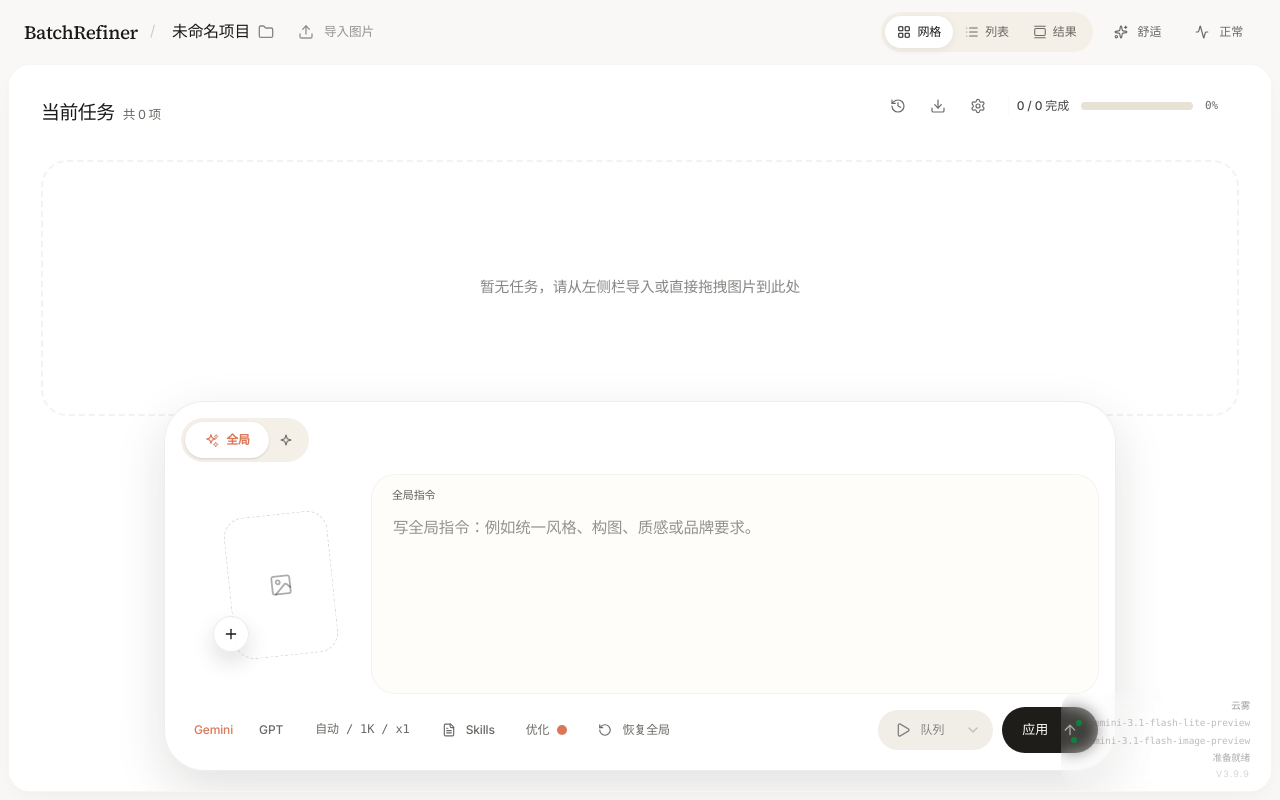
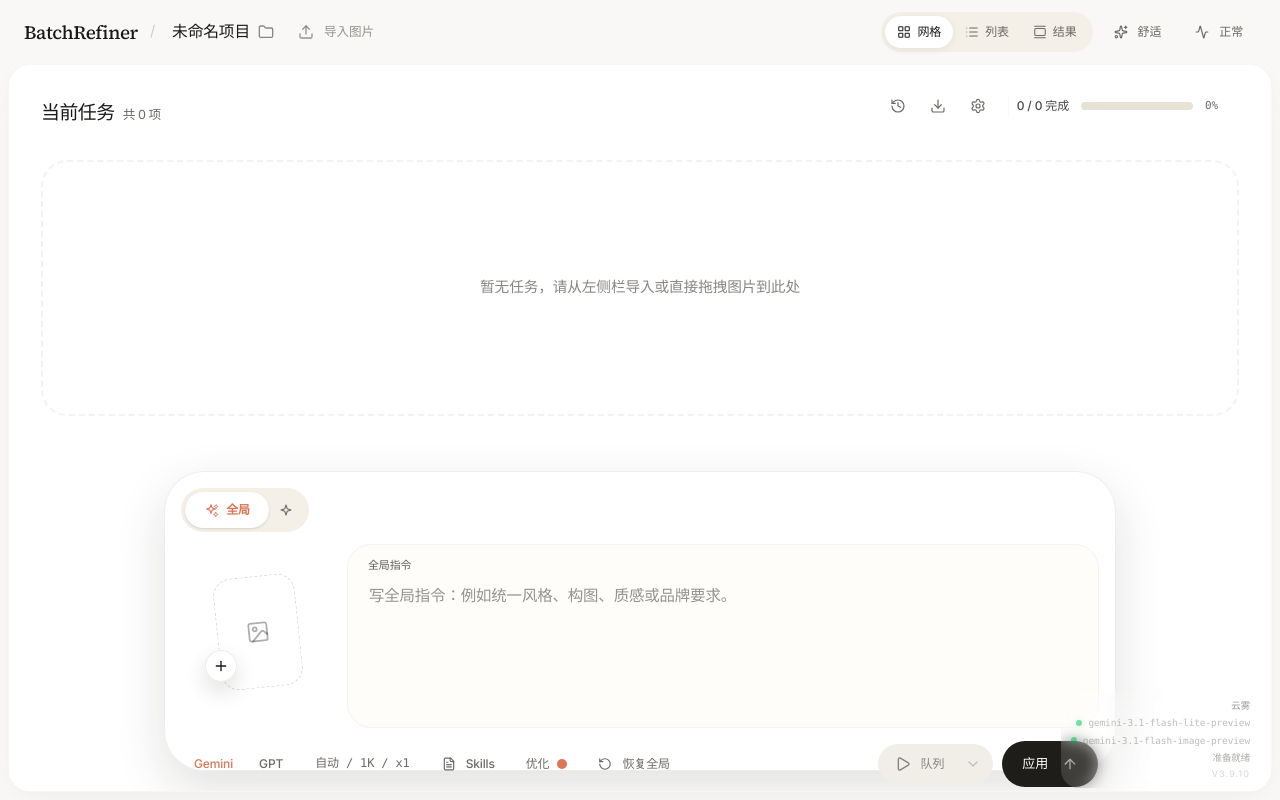
Before and after one commit to Hill2048/BatchRefiner, a React (Vite) app: page / in a window 1280 px wide. Built offline with nearby package versions, Linux system fonts and the light colour scheme.

Commit message:
Compress floating dock height

```diff
--- a/package.json
+++ b/package.json
@@ -1,8 +1,8 @@
 {
   "name": "batch-refiner",
   "private": true,
-  "version": "3.9.9",
-  "appVersion": "3.9.9",
+  "version": "3.9.10",
+  "appVersion": "3.9.10",
   "type": "module",
   "scripts": {
     "dev": "vite --port=3000 --host=0.0.0.0",
--- a/src/components/workspace/FloatingTaskDock.tsx
+++ b/src/components/workspace/FloatingTaskDock.tsx
@@ -269,11 +269,11 @@ function FloatingReferenceStack({
 }) {
   const previewImages = images.slice(0, 5);
   const hasImages = previewImages.length > 0;
-  const expandedWidth = hasImages ? Math.max(174, 184 + (previewImages.length - 1) * 108) : 174;
+  const expandedWidth = hasImages ? Math.max(150, 160 + (previewImages.length - 1) * 92) : 150;
 
   return (
     <div
-      className={`group/reference flex h-[210px] w-[174px] shrink-0 flex-col rounded-[26px] p-4 transition-[width,background-color,box-shadow,ring-color] duration-700 ease-[cubic-bezier(0.16,1,0.3,1)] hover:w-[var(--expanded-reference-width)] ${
+      className={`group/reference flex h-[162px] w-[150px] shrink-0 flex-col rounded-[24px] p-3 transition-[width,background-color,box-shadow,ring-color] duration-700 ease-[cubic-bezier(0.16,1,0.3,1)] hover:w-[var(--expanded-reference-width)] ${
         isDragging
           ? 'w-[var(--expanded-reference-width)] bg-button-main/[0.06] ring-1 ring-button-main/30'
           : 'bg-transparent hover:bg-black/[0.018]'
@@ -284,12 +284,12 @@ function FloatingReferenceStack({
         {hasImages ? (
           previewImages.map((image, index) => {
             const stackOffset = Math.min(index, 3);
-            const stackTransform = `translateX(${stackOffset * 13}px) rotate(${[-12, -4, 5, 12][stackOffset]}deg)`;
-            const spreadTransform = `translateX(${index * 108}px) rotate(${[-8, -4, 2, 7, -5][index] || 0}deg)`;
+            const stackTransform = `translateX(${stackOffset * 11}px) rotate(${[-12, -4, 5, 12][stackOffset]}deg)`;
+            const spreadTransform = `translateX(${index * 92}px) rotate(${[-8, -4, 2, 7, -5][index] || 0}deg)`;
             return (
               <div
                 key={`${image.slice(0, 32)}-${index}`}
-                className="group/card absolute left-4 top-6 h-[142px] w-[104px] overflow-hidden rounded-[20px] border border-white/90 bg-[#EEE6D7] shadow-[0_14px_34px_rgba(31,24,18,0.16)] transition-[transform,box-shadow] duration-700 ease-[cubic-bezier(0.16,1,0.3,1)] [transform:var(--stack-transform)] hover:shadow-[0_18px_38px_rgba(31,24,18,0.18)] group-hover/reference:[transform:var(--spread-transform)]"
+                className="group/card absolute left-3 top-5 h-[112px] w-[82px] overflow-hidden rounded-[18px] border border-white/90 bg-[#EEE6D7] shadow-[0_12px_28px_rgba(31,24,18,0.15)] transition-[transform,box-shadow] duration-700 ease-[cubic-bezier(0.16,1,0.3,1)] [transform:var(--stack-transform)] hover:shadow-[0_16px_32px_rgba(31,24,18,0.18)] group-hover/reference:[transform:var(--spread-transform)]"
                 style={{
                   '--stack-transform': stackTransform,
                   '--spread-transform': spreadTransform,
@@ -317,7 +317,7 @@ function FloatingReferenceStack({
             type="button"
             disabled={disabled}
             onClick={onAdd}
-            className="absolute left-8 top-6 flex h-[142px] w-[104px] rotate-[-6deg] items-center justify-center rounded-[20px] border border-dashed border-black/14 bg-transparent text-black/32 transition-all hover:rotate-[-2deg] hover:border-black/22 hover:bg-white/45 disabled:cursor-not-allowed disabled:opacity-60"
+            className="absolute left-6 top-5 flex h-[112px] w-[82px] rotate-[-6deg] items-center justify-center rounded-[18px] border border-dashed border-black/14 bg-transparent text-black/32 transition-all hover:rotate-[-2deg] hover:border-black/22 hover:bg-white/45 disabled:cursor-not-allowed disabled:opacity-60"
             title="添加参考图"
           >
             <ImageIcon className="h-6 w-6" strokeWidth={1.8} />
@@ -328,7 +328,7 @@ function FloatingReferenceStack({
           {previewImages.map((image, index) => (
             <div
               key={`expanded-${image.slice(0, 32)}-${index}`}
-              className="group/card relative h-[142px] w-[104px] translate-y-2 overflow-hidden rounded-[20px] border border-white/90 bg-[#EEE6D7] shadow-[0_14px_34px_rgba(31,24,18,0.16)] transition-all duration-300 ease-out hover:-translate-y-1 group-hover/reference:translate-y-0"
+              className="group/card relative h-[112px] w-[82px] translate-y-2 overflow-hidden rounded-[18px] border border-white/90 bg-[#EEE6D7] shadow-[0_12px_28px_rgba(31,24,18,0.15)] transition-all duration-300 ease-out hover:-translate-y-1 group-hover/reference:translate-y-0"
               style={{ transitionDelay: `${index * 35}ms` }}
             >
               <img src={image} alt="" className="h-full w-full object-cover" />
@@ -351,7 +351,7 @@ function FloatingReferenceStack({
           type="button"
           disabled={disabled}
           onClick={onAdd}
-          className="absolute bottom-4 left-4 z-50 flex h-9 w-9 items-center justify-center rounded-full border border-black/8 bg-white/82 text-foreground shadow-[0_10px_22px_rgba(35,29,20,0.14)] transition-transform hover:scale-105 hover:bg-white disabled:cursor-not-allowed disabled:opacity-60"
+          className="absolute bottom-3 left-3 z-50 flex h-8 w-8 items-center justify-center rounded-full border border-black/8 bg-white/82 text-foreground shadow-[0_10px_22px_rgba(35,29,20,0.14)] transition-transform hover:scale-105 hover:bg-white disabled:cursor-not-allowed disabled:opacity-60"
           title="添加参考图"
         >
           {importing ? (
@@ -1136,7 +1136,7 @@ export function FloatingTaskDock() {
           onDragLeave={mode === 'global' ? handleGlobalReferenceDragLeave : handleTaskReferenceDragLeave}
           onDrop={mode === 'global' ? handleGlobalReferenceDrop : handleTaskReferenceDrop}
         >
-          <div className="min-h-[306px] animate-in fade-in slide-in-from-bottom-2 rounded-[40px] border border-black/[0.07] bg-white/92 p-4 shadow-[0_18px_50px_rgba(31,24,18,0.13)] backdrop-blur-xl duration-300">
+          <div className="h-[300px] animate-in fade-in slide-in-from-bottom-2 rounded-[40px] border border-black/[0.07] bg-white/92 p-4 shadow-[0_18px_50px_rgba(31,24,18,0.13)] backdrop-blur-xl duration-300">
             <div className="mb-3 flex items-center justify-between gap-3">
               <div className="relative flex w-[128px] rounded-full bg-[#F4EFE7] p-1">
                 <span
@@ -1164,7 +1164,7 @@ export function FloatingTaskDock() {
             </div>
 
             <div key={mode} className="animate-in fade-in duration-200">
-              <div className="flex min-h-[187px] gap-4">
+              <div className="flex min-h-[150px] gap-4">
                 <FloatingReferenceStack
                   images={currentReferenceImages}
                   isDragging={currentReferenceDragging}
@@ -1208,22 +1208,22 @@ export function FloatingTaskDock() {
                       value={globalTargetText}
                       onChange={(event) => setProjectFields({ globalTargetText: event.target.value })}
                       placeholder={enablePromptOptimization ? '写全局指令：例如统一风格、构图、质感或品牌要求。' : '写可直接执行的全局提示词…'}
-                      className="h-[172px] resize-none border-transparent bg-transparent px-1 py-1 text-[15px] leading-7 text-foreground shadow-none placeholder:text-text-secondary/72 focus-visible:ring-0"
+                      className="h-[136px] resize-none border-transparent bg-transparent px-1 py-1 text-[14px] leading-6 text-foreground shadow-none placeholder:text-text-secondary/72 focus-visible:ring-0"
                     />
                   ) : activeTask ? (
                     enablePromptOptimization ? (
-                      <div className="grid h-[172px] grid-cols-2 gap-4">
+                      <div className="grid h-[136px] grid-cols-2 gap-4">
                         <Textarea
                           value={activeTask.description}
                           onChange={(event) => updateTask(activeTask.id, { description: event.target.value })}
                           placeholder="目标指令…"
-                          className="h-full resize-none border-transparent bg-transparent px-1 py-1 text-[15px] leading-7 text-foreground shadow-none placeholder:text-text-secondary/72 focus-visible:ring-0"
+                          className="h-full resize-none border-transparent bg-transparent px-1 py-1 text-[14px] leading-6 text-foreground shadow-none placeholder:text-text-secondary/72 focus-visible:ring-0"
                         />
                         <Textarea
                           value={activeTask.promptText || ''}
                           onChange={(event) => handleActiveTaskPromptChange(event.target.value)}
                           placeholder="提示词预览…"
-                          className="h-full resize-none border-transparent bg-transparent px-1 py-1 text-[15px] leading-7 text-foreground shadow-none placeholder:text-text-secondary/72 focus-visible:ring-0"
+                          className="h-full resize-none border-transparent bg-transparent px-1 py-1 text-[14px] leading-6 text-foreground shadow-none placeholder:text-text-secondary/72 focus-visible:ring-0"
                         />
                       </div>
                     ) : (
@@ -1231,7 +1231,7 @@ export function FloatingTaskDock() {
                         value={activeTask.promptText || ''}
                         onChange={(event) => handleActiveTaskPromptChange(event.target.value)}
                         placeholder="提示词…"
-                        className="h-[172px] resize-none border-transparent bg-transparent px-1 py-1 text-[15px] leading-7 text-foreground shadow-none placeholder:text-text-secondary/72 focus-visible:ring-0"
+                        className="h-[136px] resize-none border-transparent bg-transparent px-1 py-1 text-[14px] leading-6 text-foreground shadow-none placeholder:text-text-secondary/72 focus-visible:ring-0"
                       />
                     )
                   ) : (
@@ -1239,7 +1239,7 @@ export function FloatingTaskDock() {
                       value={quickTaskInput}
                       onChange={(event) => setQuickTaskInput(event.target.value)}
                       placeholder="写一句可直接执行的新任务内容…"
-                      className="h-[172px] resize-none border-transparent bg-transparent px-1 py-1 text-[15px] leading-7 text-foreground shadow-none placeholder:text-text-secondary/72 focus-visible:ring-0"
+                      className="h-[136px] resize-none border-transparent bg-transparent px-1 py-1 text-[14px] leading-6 text-foreground shadow-none placeholder:text-text-secondary/72 focus-visible:ring-0"
                     />
                   )}
                 </div>
```
Also changed, not shown: 1 other file (tests, documents, lock files or other folders).
